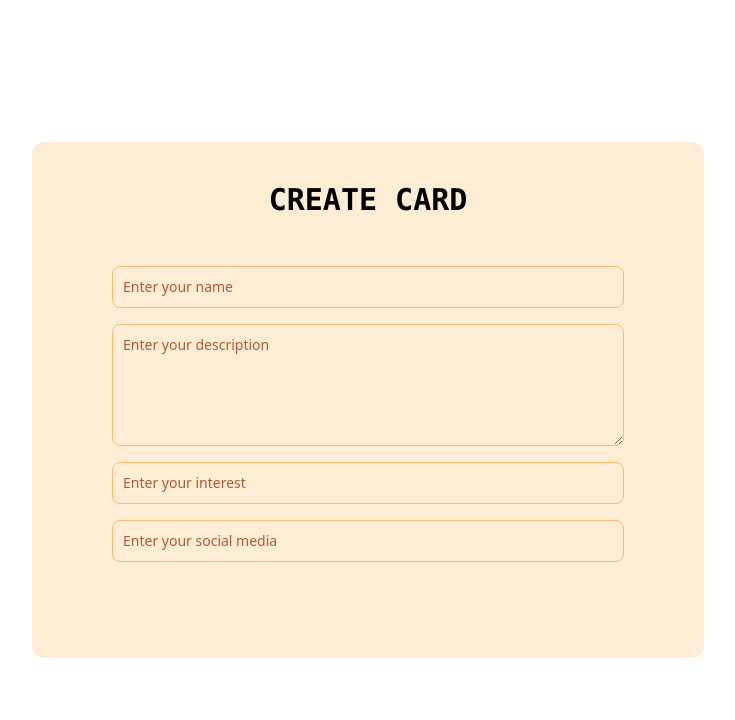
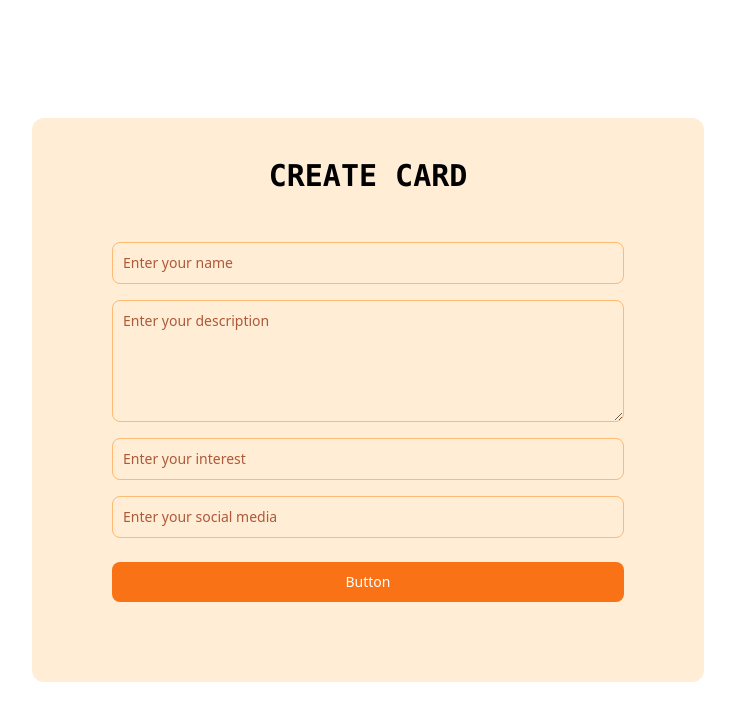
Before and after one commit to anoopraju31/100xdevs_cohort, a React (Vite) app in the folder Week 5/assigments/business-card/: page /create-card in a window 1280 px wide. Shown: the top 720 px of the page, without its empty margins (272-1007 px from the left). Built offline with nearby package versions, Linux system fonts and the light colour scheme.

Commit message:
Week 5 - Assignments: Business Card - Button Component - styled

```diff
--- a/Week 5/assigments/business-card/src/components/Button.jsx
+++ b/Week 5/assigments/business-card/src/components/Button.jsx
@@ -1,5 +1,9 @@
 const Button = () => {
-	return <div>Button</div>
+	return (
+		<button className='w-full text-white bg-orange-500 hover:bg-orange-600 focus:ring-4 focus:ring-orange-300 font-medium rounded-lg text-sm px-5 py-2.5 focus:outline-none'>
+			Button
+		</button>
+	)
 }
 
 export default Button
--- a/Week 5/assigments/business-card/src/components/Form.jsx
+++ b/Week 5/assigments/business-card/src/components/Form.jsx
@@ -1,3 +1,5 @@
+import Button from './Button'
+
 const Form = () => {
 	return (
 		<form className='p-10 '>
@@ -51,6 +53,10 @@ const Form = () => {
 					className='bg-transparent border outline-none border-orange-300 text-orange-900 text-sm rounded-lg focus:ring-orange-500 focus:border-orange-500 block w-full p-2.5 placeholder:text-orange-800/80'
 				/>
 			</div>
+
+			<div className='mt-6 flex justify-center'>
+				<Button />
+			</div>
 		</form>
 	)
 }
```
